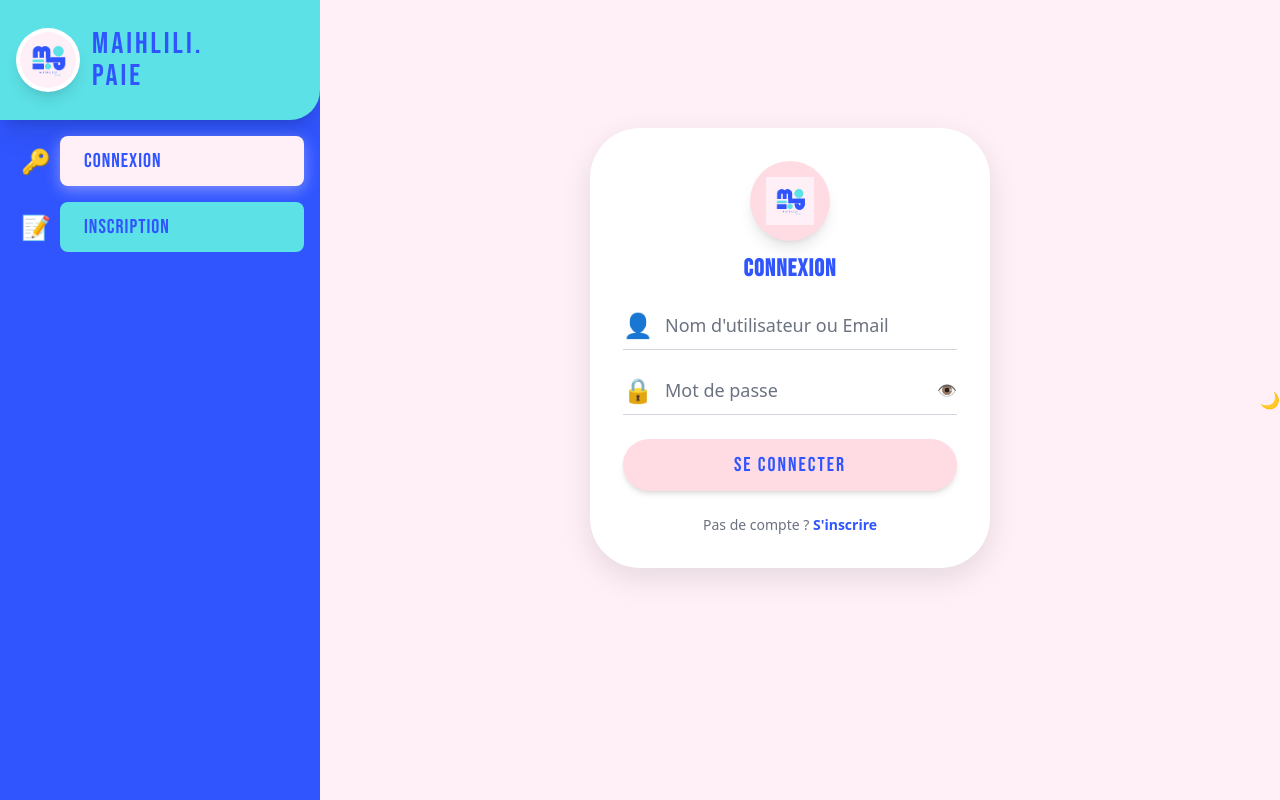
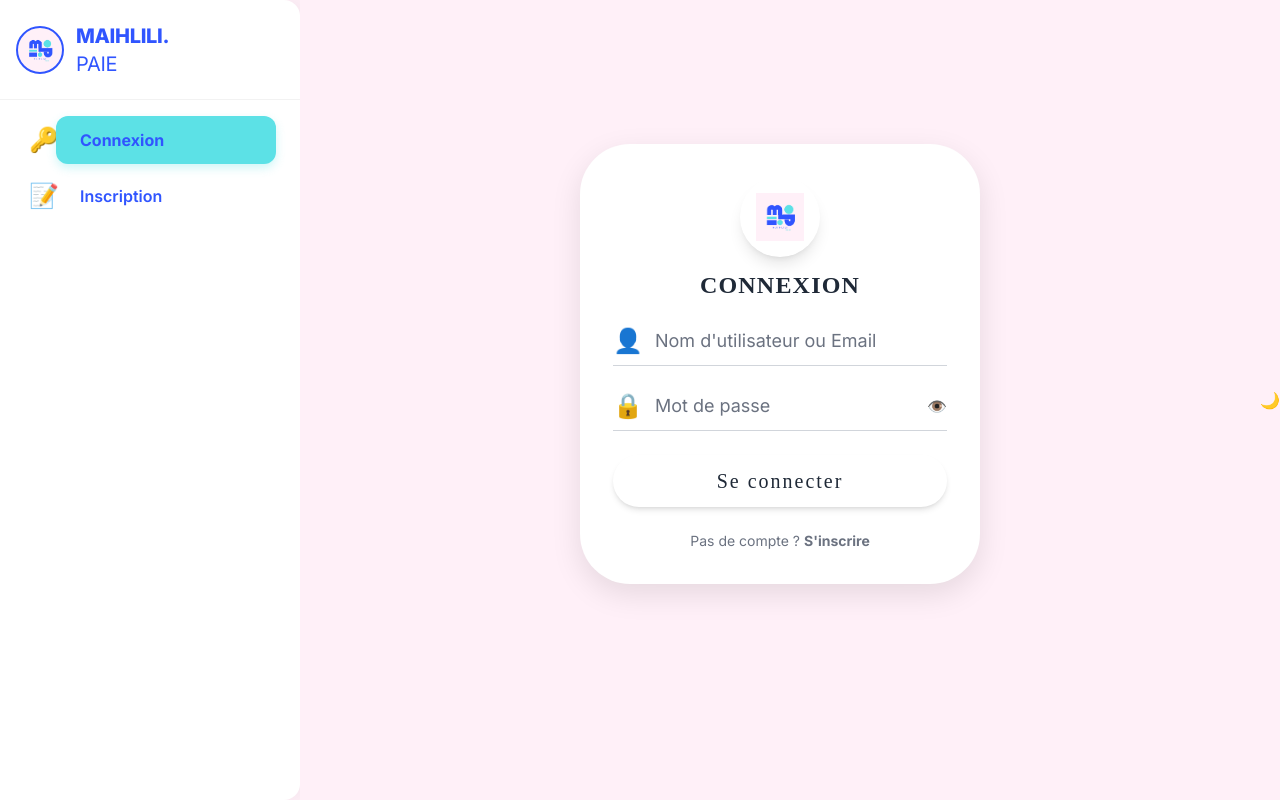
Before and after one commit to filet0fish09/Maihlili.Paie, a Flask app: a page that uses templates/base.html in a window 1280 px wide. Run offline with Flask 3, Linux system fonts and the light colour scheme; some libraries are stand-ins or nearby versions.

Commit message:
Update base.html

```diff
--- a/templates/base.html
+++ b/templates/base.html
@@ -4,10 +4,10 @@
   <meta charset="UTF-8">
   <title>Maihlili SPV</title>
   <script src="https://cdn.tailwindcss.com"></script>
-  <link href="https://fonts.googleapis.com/css2?family=Bebas+Neue&display=swap" rel="stylesheet">
+  <link href="https://fonts.googleapis.com/css2?family=Inter:wght@400;600;700;800&display=swap" rel="stylesheet">
   <style>
-    /* NOUVEAUX STYLES POUR LES EMOJIS */
-    .emoji-container {
+    /* NOUVEAUX STYLES POUR LES ICONES (Emojis ou SVG) */
+    .icon-container {
         font-size: 1.5rem;
         line-height: 1;
         width: 1.5rem;
@@ -22,61 +22,65 @@
     .nav-link-group {
         display: flex;
         align-items: center;
-        gap: 0.75rem;
         width: 100%;
-        height: 50px;
+        height: 48px;
         text-decoration: none;
         padding-left: 0.5rem;
-        /* Enlève la marge pour un look plus compact et "industriel" */
-        margin-bottom: 0 !important;
     }
 
     /* ************************************************************ */
-    /* NOUVEAUX STYLES MINIMALISTES ET BOLD (NON-FIGMA)             */
+    /* NOUVEAUX STYLES MINIMALISTES ET ÉPURÉS                       */
     /* ************************************************************ */
 
-    /* Style par défaut du label (Fond Blanc Cassé/Cyan, texte Bleu Vif) */
-    .bold-minimal-label {
+    /* Style du lien (Pilule Blanche sur Sidebar Blanche) */
+    .minimal-link {
         flex-grow: 1;
         height: 100%;
         display: flex;
         align-items: center;
         justify-content: flex-start;
         padding: 0 1.5rem;
-        border-radius: 8px; /* Carré minimaliste */
-        background-color: #5ce1e6; /* Fond CYAN */
-        color: #3055ff; /* Texte BLEU VIF */
-        font-weight: 500;
+        border-radius: 12px; /* Arrondi modéré */
+        background-color: transparent; /* Transparent sur fond blanc */
+        color: #3055ff; /* Texte en BLEU VIF (Inactif) */
+        font-weight: 600;
         text-align: left;
         box-shadow: none;
         transition: all 0.2s ease;
     }
 
-    /* Style de l'élément sélectionné (ROSE PÂLE sur fond BLEU VIF) */
-    .bold-selected .bold-minimal-label {
-        background-color: #fff0f8 !important; /* ROSE PÂLE (Mise en avant de la 3ème couleur) */
-        color: #3055ff !important; /* Texte BLEU VIF sur Rose */
-        box-shadow: 0 4px 15px rgba(255, 240, 248, 0.4);
+    /* Style de l'élément sélectionné (CYAN Maihlili) */
+    .minimal-selected .minimal-link {
+        background-color: #5ce1e6 !important; /* CYAN pour l'état ACTIF */
+        color: #3055ff !important; /* Texte en BLEU VIF */
+        font-weight: 700;
+        box-shadow: 0 4px 10px rgba(92, 225, 230, 0.3); /* Ombre de couleur Cyan */
     }
 
-    /* Style de l'icône dans l'élément sélectionné */
-    .bold-selected .emoji-container {
+    /* Icône de l'élément sélectionné */
+    .minimal-selected .icon-container {
+        color: #3055ff !important; /* BLEU VIF */
+    }
+
+    /* Survol des liens non sélectionnés */
+    .minimal-link:hover:not(.minimal-selected .minimal-link) {
+        background-color: rgba(48, 85, 255, 0.05) !important; /* Léger fond bleu au survol */
         color: #3055ff !important;
     }
 
     /* ************************************************************ */
-    /* Bouton Déconnexion (ROUGE VIF) */
+    /* Bouton Déconnexion (Bleu Vif sur fond Blanc)                 */
     /* ************************************************************ */
     .logout-button {
-      background-color: #EF4444; /* Rouge Vif */
+      background-color: #3055ff; /* BLEU VIF */
       color: white;
-      box-shadow: 0 4px 10px rgba(239, 68, 68, 0.4);
-      border-radius: 8px !important;
+      border-radius: 12px;
+      box-shadow: 0 4px 15px rgba(48, 85, 255, 0.4);
     }
     .logout-button:hover {
-      background-color: #DC2626;
+      background-color: #2a4ce5;
     }
-    /* Icône de déconnexion en Cyan pour un accent moderne */
+    /* Icône de déconnexion en Cyan pour l'accentuation */
     .logout-button svg {
       color: #5ce1e6;
     }
@@ -87,15 +91,14 @@
       theme: {
         extend: {
           colors: {
-            'maihlili-figma-blue': {
-                DEFAULT: '#3055ff', // Bleu Vif (Background Sidebar)
+            'maihlili-blue': {
+                DEFAULT: '#3055ff', // Bleu Vif
             },
-            'maihlili-figma-cyan': {
-                DEFAULT: '#5ce1e6', // Cyan (Boutons inactifs)
+            'maihlili-cyan': {
+                DEFAULT: '#5ce1e6', // Cyan
             },
-            'maihlili-figma-rose': {
-                DEFAULT: '#FFDCE4',
-                sidebar: '#fff0f8', // Rose Pâle (Background principal et Bouton actif)
+            'maihlili-rose': {
+                DEFAULT: '#fff0f8', // Rose Pâle (Fond principal)
             },
           }
         }
@@ -104,80 +107,80 @@
   </script>
   <style>
     /* -------------------------------------------------------------------------------------------------- */
-    /* Couleurs & Thème Maihlili SPV                                                                       */
+    /* Fond de Page et Sidebar                                                                            */
     /* -------------------------------------------------------------------------------------------------- */
-    :root {
-      /* Le fond de PAGE et le MAIN sont ROSE PÂLE */
-      --color-bg-light: #fff0f8;
-      --color-text-light: #1f2937;
-    }
 
     body {
-      background-color: var(--color-bg-light); /* Le fond du BODY est ROSE PÂLE */
-      color: var(--color-text-light);
+      background-color: #fff0f8; /* Le fond du BODY est ROSE PÂLE (Très clair) */
+      color: #1f2937;
+      font-family: 'Inter', sans-serif;
     }
 
     main {
-      background-color: var(--color-bg-light); /* Le contenu principal est ROSE PÂLE */
+      background-color: #fff0f8; /* Le contenu principal est ROSE PÂLE */
+      padding: 2.5rem;
     }
 
     /* ************************************************************ */
-    /* ASIDE en BLEU VIF (Rupture visuelle)                         */
+    /* ASIDE en BLANC PUR (Minimaliste)                             */
     /* ************************************************************ */
     aside {
-        /* Sidebar en BLEU VIF (#3055ff) */
-        background: #3055ff !important;
-        box-shadow: 5px 0 20px rgba(48, 85, 255, 0.3); /* Ombre projetée pour détacher de la page */
-        border: none !important;
-        border-radius: 0 !important; /* Minimaliste : Plus d'arrondi sur le conteneur principal */
+        /* Sidebar en BLANC PUR */
+        background: white !important;
+        box-shadow: 5px 0 20px rgba(0, 0, 0, 0.05); /* Ombre très légère */
+        border-radius: 0 16px 16px 0 !important; /* Arrondi sur le bord droit */
         padding: 0;
+        min-height: 100vh;
     }
 
-    /* Supprimer l'espace de la padding pour mieux utiliser l'espace */
-    .sidebar-inner-content {
-        padding: 1.5rem;
+    /* Bloc Logo - Texte BLEU VIF sur fond Blanc */
+    .logo-container {
+      background-color: transparent !important;
+      border-bottom: 1px solid rgba(0, 0, 0, 0.05); /* Ligne de séparation subtile */
     }
 
-    /* Bloc Logo - Utilise le CYAN pour le contraste */
-    .logo-container {
-      background-color: #5ce1e6 !important;
-      border-radius: 0 0 30px 0 !important; /* Arrondi seulement en bas à droite */
+    .logo-text {
+        font-weight: 800;
+        color: #3055ff; /* Texte BLEU VIF */
+        letter-spacing: -0.02em;
     }
 
+    /* Profil Utilisateur (Léger fond Bleu) */
     .sidebar-user-profile {
-        background-color: #fff0f8 !important; /* Profil en rose pâle sur fond bleu vif */
+        background-color: rgba(48, 85, 255, 0.05) !important; /* Léger fond Bleu */
         color: #3055ff !important;
+        border-radius: 12px;
+        font-weight: 600;
     }
     .sidebar-user-profile svg {
-        color: #3055ff !important;
+        color: #5ce1e6 !important; /* Icône Cyan */
     }
 
-    .font-['Bebas_Neue'] {
-        font-family: 'Bebas Neue', cursive;
+    /* Contenu interne de la sidebar */
+    .sidebar-content {
+      padding: 1rem 1.5rem;
     }
-
-    * { transition: background-color 0.3s ease, color 0.3s ease, border-color 0.3s ease, transform 0.2s ease !important; }
 
   </style>
   <link href="https://cdn.jsdelivr.net/npm/fullcalendar@6.1.7/main.min.css" rel="stylesheet">
 </head>
-<body class="bg-maihlili-figma-rose-sidebar flex min-h-screen" data-theme="light">
+<body class="flex min-h-screen" data-theme="light">
 
-  <aside class="w-[320px] flex flex-col" style="min-height: 100vh;">
+  <aside class="w-[300px] flex flex-col">
 
-    <div class="h-[120px] bg-maihlili-figma-cyan flex items-center p-4 shadow-xl logo-container">
-      <div class="w-16 h-16 rounded-full bg-white flex items-center justify-center shadow-lg">
-        <img src="{{ url_for('static', filename='images/maihlili-logo-light.png') }}" alt="Logo Maihlili clair" class="h-14 w-14 rounded-full">
+    <div class="h-[100px] flex items-center p-4 logo-container">
+      <div class="w-12 h-12 rounded-full bg-maihlili-rose flex items-center justify-center border-2 border-maihlili-blue">
+        <img src="{{ url_for('static', filename='images/maihlili-logo-light.png') }}" alt="Logo Maihlili clair" class="h-10 w-10 rounded-full">
       </div>
-      <div class="ml-3 flex flex-col leading-none text-maihlili-figma-blue font-['Bebas_Neue'] uppercase">
-        <span class="text-3xl tracking-widest -mb-1">Maihlili.</span>
-        <span class="text-3xl tracking-widest">Paie</span>
+      <div class="ml-3 flex flex-col leading-tight logo-text uppercase">
+        <span class="text-xl">Maihlili.</span>
+        <span class="text-xl font-medium">Paie</span>
       </div>
     </div>
 
-    <div class="flex-1 flex flex-col justify-between p-4 sidebar-inner-content">
+    <div class="flex-1 flex flex-col justify-between sidebar-content">
 
-      <nav class="space-y-4">
+      <nav class="space-y-2">
         {% if current_user.is_authenticated %}
           {% set menu_items_data = [
             ('📊', 'Planning', url_for('index') if current_user.is_manager else url_for('employee_dashboard'), current_user.is_authenticated),
@@ -192,32 +195,32 @@
           {% for emoji, label, url, condition in menu_items_data %}
             {% if condition %}
             <a href="{{ url }}"
-               class="nav-link-group {% if loop.index == 1 %} bold-selected {% endif %}">
+               class="nav-link-group {% if loop.index == 1 %} minimal-selected {% endif %}">
 
-              <span class="emoji-container">{{ emoji | safe }}</span>
+              <span class="icon-container text-maihlili-blue">{{ emoji | safe }}</span>
 
-              <span class="bold-minimal-label text-xl font-['Bebas_Neue'] uppercase tracking-wider">{{ label }}</span>
+              <span class="minimal-link text-base">{{ label }}</span>
             </a>
             {% endif %}
           {% endfor %}
 
         {% else %}
           <a href="{{ url_for('login') }}" class="nav-link-group">
-            <span class="emoji-container text-maihlili-figma-blue">🔑</span>
-            <span class="bold-minimal-label text-xl font-['Bebas_Neue'] uppercase tracking-wider">Connexion</span>
+            <span class="icon-container text-maihlili-blue">🔑</span>
+            <span class="minimal-link text-base">Connexion</span>
           </a>
           <a href="{{ url_for('register') }}" class="nav-link-group">
-            <span class="emoji-container text-maihlili-figma-blue">📝</span>
-            <span class="bold-minimal-label text-xl font-['Bebas_Neue'] uppercase tracking-wider">Inscription</span>
+            <span class="icon-container text-maihlili-blue">📝</span>
+            <span class="minimal-link text-base">Inscription</span>
           </a>
         {% endif %}
       </nav>
 
-      <div class="mt-8 space-y-3">
+      <div class="mt-8">
 
         {% if current_user.is_authenticated %}
-        <div class="user-profile flex items-center p-3 rounded-lg shadow-md sidebar-user-profile" style="height: 65px; border: 1px solid #FFDCE4;">
-          <div class="w-10 h-10 bg-maihlili-figma-cyan rounded-full flex items-center justify-center text-xl font-bold shadow-lg">
+        <div class="user-profile flex items-center p-3 sidebar-user-profile" style="height: 65px;">
+          <div class="w-10 h-10 bg-maihlili-cyan rounded-full flex items-center justify-center text-xl font-bold">
             <svg xmlns="http://www.w3.org/2000/svg" fill="none" viewBox="0 0 24 24" stroke-width="1.5" stroke="currentColor" class="w-6 h-6">
               <path stroke-linecap="round" stroke-linejoin="round" d="M17.982 4.743A9.522 9.522 0 0 0 12 3.5c-4.972 0-9 4.028-9 9s4.028 9 9 9 9-4.028 9-9c0-.448-.046-.889-.138-1.32" />
               <path stroke-linecap="round" stroke-linejoin="round" d="M12 12a3 3 0 1 0 0-6 3 3 0 0 0 0 6Z" />
@@ -225,9 +228,9 @@
             </svg>
           </div>
           <div class="flex-1 ml-3">
-            <p class="text-xl font-['Bebas_Neue'] uppercase tracking-wider">{{ current_user.username }}</p>
-            <p class="text-xs font-light -mt-1 text-gray-700">
-              {% if current_user.is_admin %}Administrateur
+            <p class="text-base font-bold">{{ current_user.username }}</p>
+            <p class="text-xs font-medium -mt-1 text-gray-500">
+              {% if current_user.is_admin %}Admin
               {% elif current_user.is_manager %}Manager
               {% else %}Employé{% endif %}
             </p>
@@ -235,19 +238,19 @@
         </div>
 
         <a href="{{ url_for('logout') }}"
-           class="flex items-center justify-center p-3 rounded-lg logout-button transition-all duration-200"
+           class="flex items-center justify-center p-3 transition-all duration-200 logout-button mt-4"
            style="height: 45px;">
           <svg xmlns="http://www.w3.org/2000/svg" fill="none" viewBox="0 0 24 24" stroke-width="2" stroke="currentColor" class="w-6 h-6 mr-2 -translate-y-0.5">
             <path stroke-linecap="round" stroke-linejoin="round" d="M15.75 9V5.25A2.25 2.25 0 0 0 13.5 3h-6A2.25 2.25 0 0 0 5.25 5.25v13.5A2.25 2.25 0 0 0 7.5 21h6a2.25 2.25 0 0 0 2.25-2.25V15M12 9l3 3m0 0-3 3m3-3H6" />
           </svg>
-          <span class="font-['Bebas_Neue'] uppercase text-xl tracking-wider">Se Déconnecter</span>
+          <span class="text-base font-bold">Se Déconnecter</span>
         </a>
         {% endif %}
       </div>
     </div>
   </aside>
 
-  <main class="flex-1 p-6 bg-maihlili-figma-rose-sidebar"> {% with messages = get_flashed_messages() %}
+  <main class="flex-1"> {% with messages = get_flashed_messages() %}
       {% if messages %}
         <ul class="mb-4">
           {% for msg in messages %}
@@ -301,32 +304,33 @@
 
       navLinks.forEach(link => {
         const linkURL = link.getAttribute('href');
-        const label = link.querySelector('.bold-minimal-label');
+        const label = link.querySelector('.minimal-link');
+        const icon = link.querySelector('.icon-container');
 
-        // 1. Gérer la sélection (Rose Pâle)
-        const isDefaultSelected = link.querySelector('.emoji-container').textContent.trim() === '📊' &&
+        // 1. Gérer la sélection (Cyan)
+        const isDefaultSelected = icon.textContent.trim() === '📊' &&
                                   (currentPath === '/' || currentPath.endsWith('/employee-dashboard') || currentPath.endsWith('/'));
 
         const isSelected = (linkURL === currentPath) || isDefaultSelected;
 
         if (isSelected) {
-          link.classList.add('bold-selected');
+          link.classList.add('minimal-selected');
         } else {
-          link.classList.remove('bold-selected');
+          link.classList.remove('minimal-selected');
         }
 
-        // 2. Gérer l'effet de survol (survol sur fond Cyan)
+        // 2. Gérer l'effet de survol (fond très léger)
         if (label) {
-          link.addEventListener('mouseover', function() {
-            if (!link.classList.contains('bold-selected')) {
-              label.style.backgroundColor = '#4CD8E1'; // Cyan plus foncé pour le survol
-            }
-          });
-          link.addEventListener('mouseout', function() {
-            if (!link.classList.contains('bold-selected')) {
-              label.style.backgroundColor = '#5ce1e6'; // Revert au Cyan
-            }
-          });
+            link.addEventListener('mouseenter', function() {
+                if (!link.classList.contains('minimal-selected')) {
+                    label.style.backgroundColor = 'rgba(48, 85, 255, 0.05)';
+                }
+            });
+            link.addEventListener('mouseleave', function() {
+                if (!link.classList.contains('minimal-selected')) {
+                    label.style.backgroundColor = 'transparent';
+                }
+            });
         }
       });
     });
```
